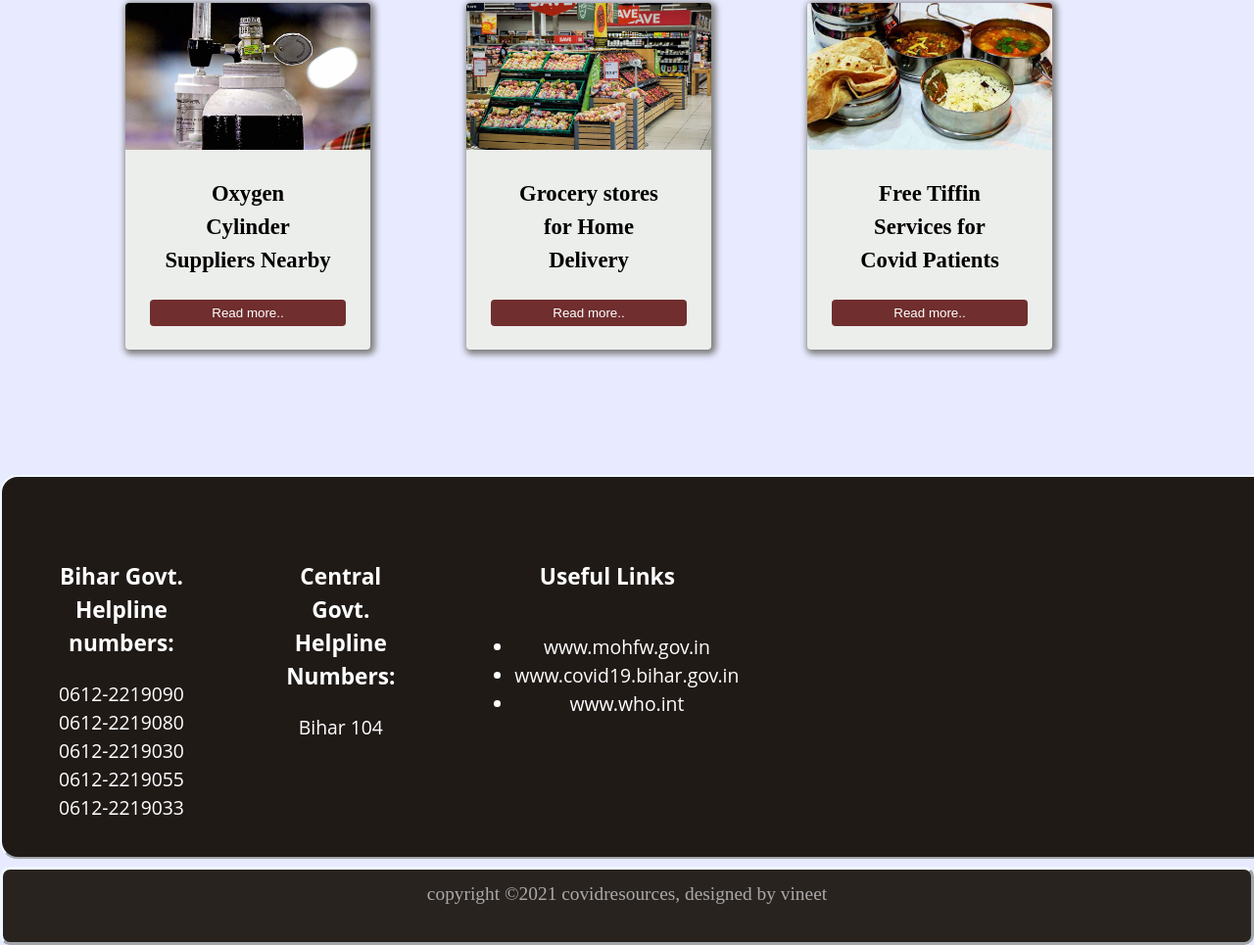
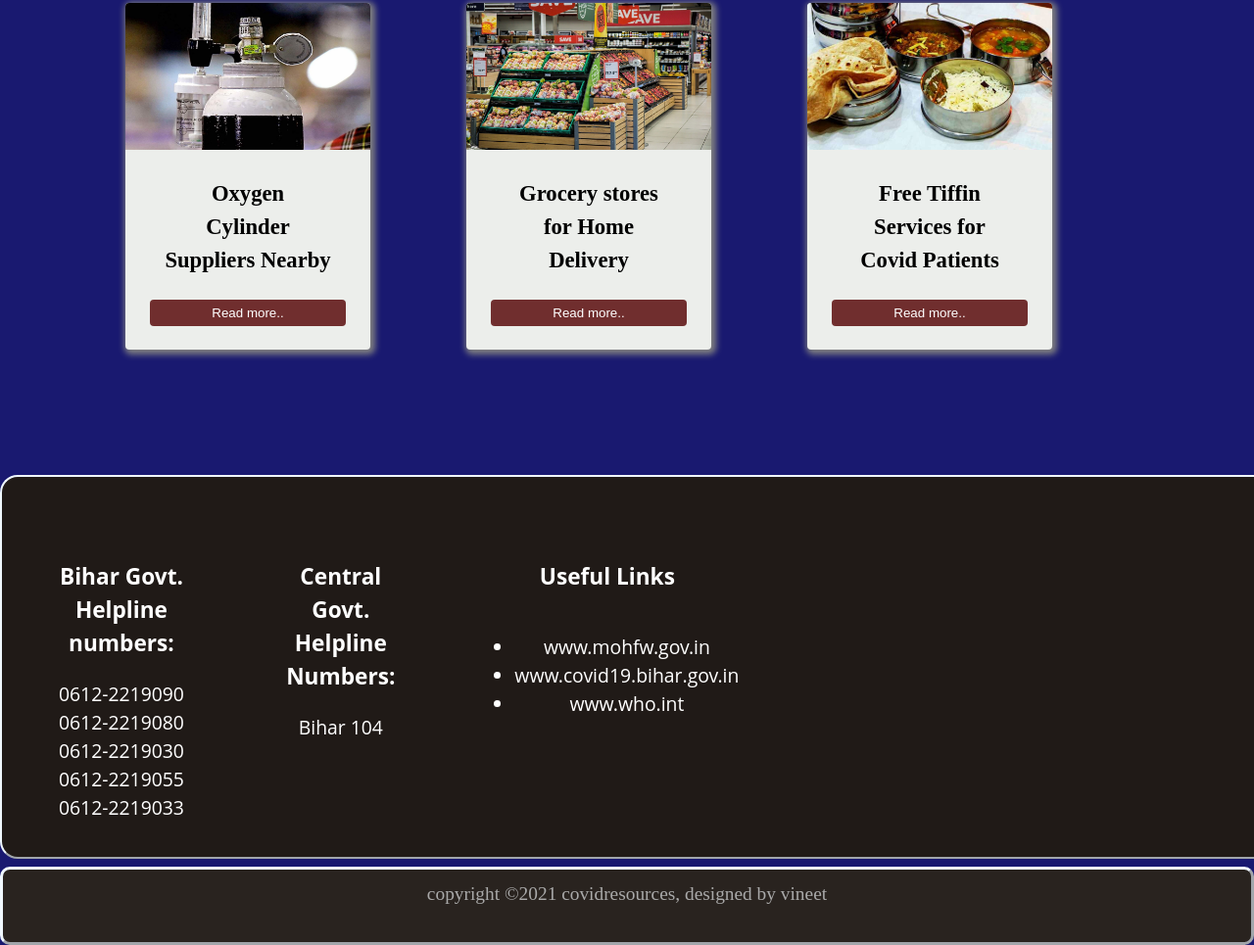
Before and after one commit to vineetvishnu/covidresource.bth.github.io, a plain HTML site: page index.html in a window 1280 px wide. Shown: the part 875-1840 px from the top of the page at 98% size. Drawn offline with Linux system fonts and the light colour scheme.

Commit message:
Update style.css

```diff
--- a/style.css
+++ b/style.css
@@ -7,7 +7,7 @@ html,body {
     font-size: 1.1em;
     line-height: 1.5;
     text-align: cantre;
-	background: #e8ebff;
+    background: midnightblue;
   }
 /***Navigation***/
 
@@ -84,6 +84,7 @@ h3 {
 
 
 .header{
+	text-align: centre;
 	color: white;
 	text-shadow: 8px 8px 8px 8px;
         min-height: 2vh;
@@ -194,7 +195,7 @@ a:visited{
     min-width: 30px;
     height: auto;
     padding: 40px 20px 10px 10px;
-    overflow-x: hidden;
+    overflow: hidden;
     border-radius: 18px;
     border: 2px outset aliceblue;
 }
```
